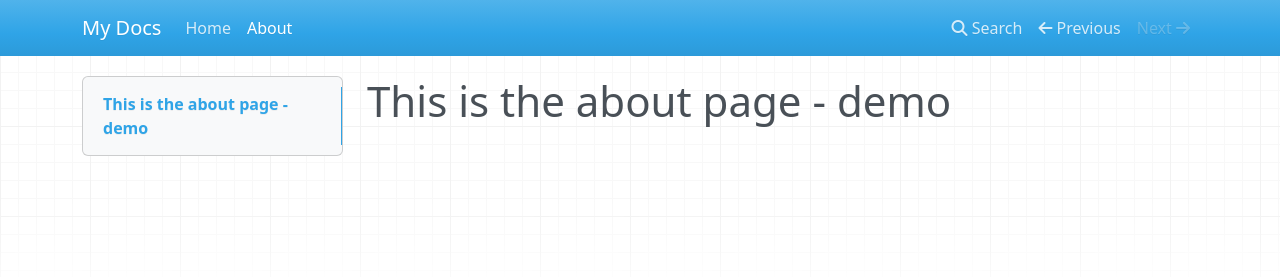
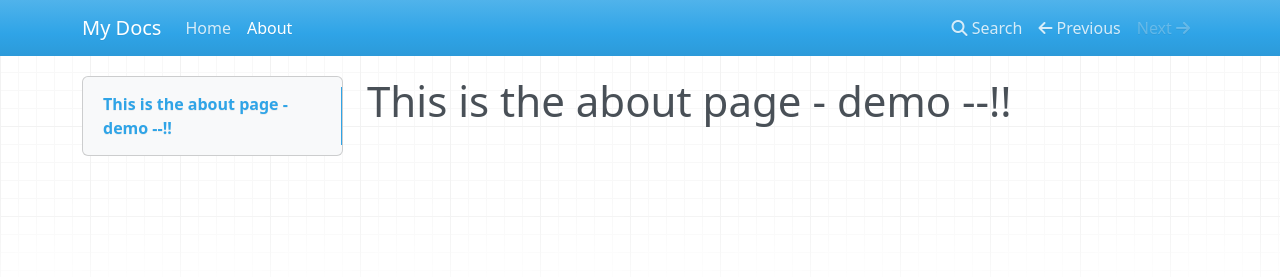
Before and after one commit to RamaPr122/project-rama, an MkDocs documentation site: the page built from docs/about.md, in a window 1280 px wide. Shown: the top 277 px of the page. Built offline with MkDocs 1.6.1, drawn with Linux system fonts in a browser that asks for light colours; nearby versions of some CDN libraries.

```diff
--- a/docs/about.md
+++ b/docs/about.md
@@ -1 +1 @@
-# This is the about page - demo
+# This is the about page - demo --!!
```
